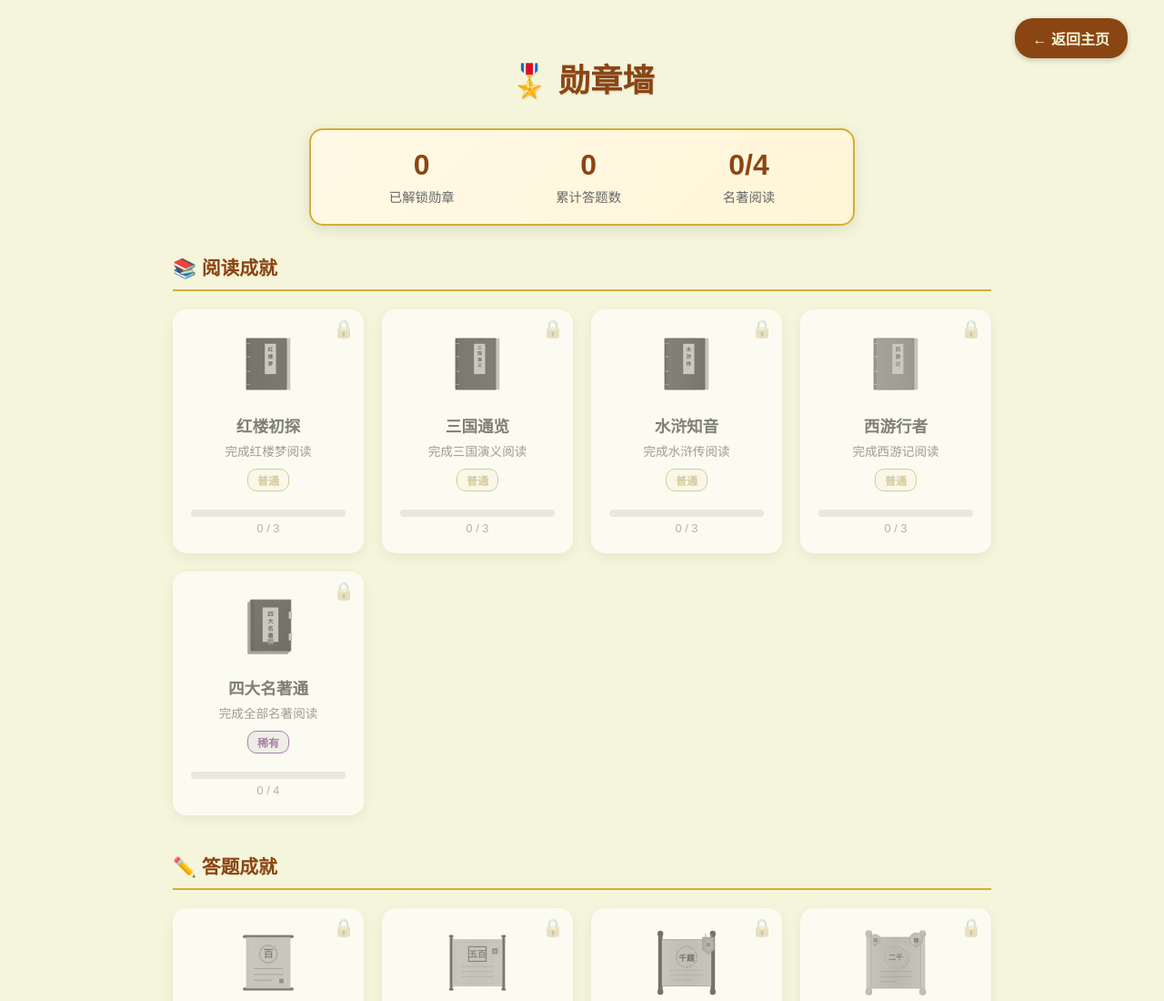
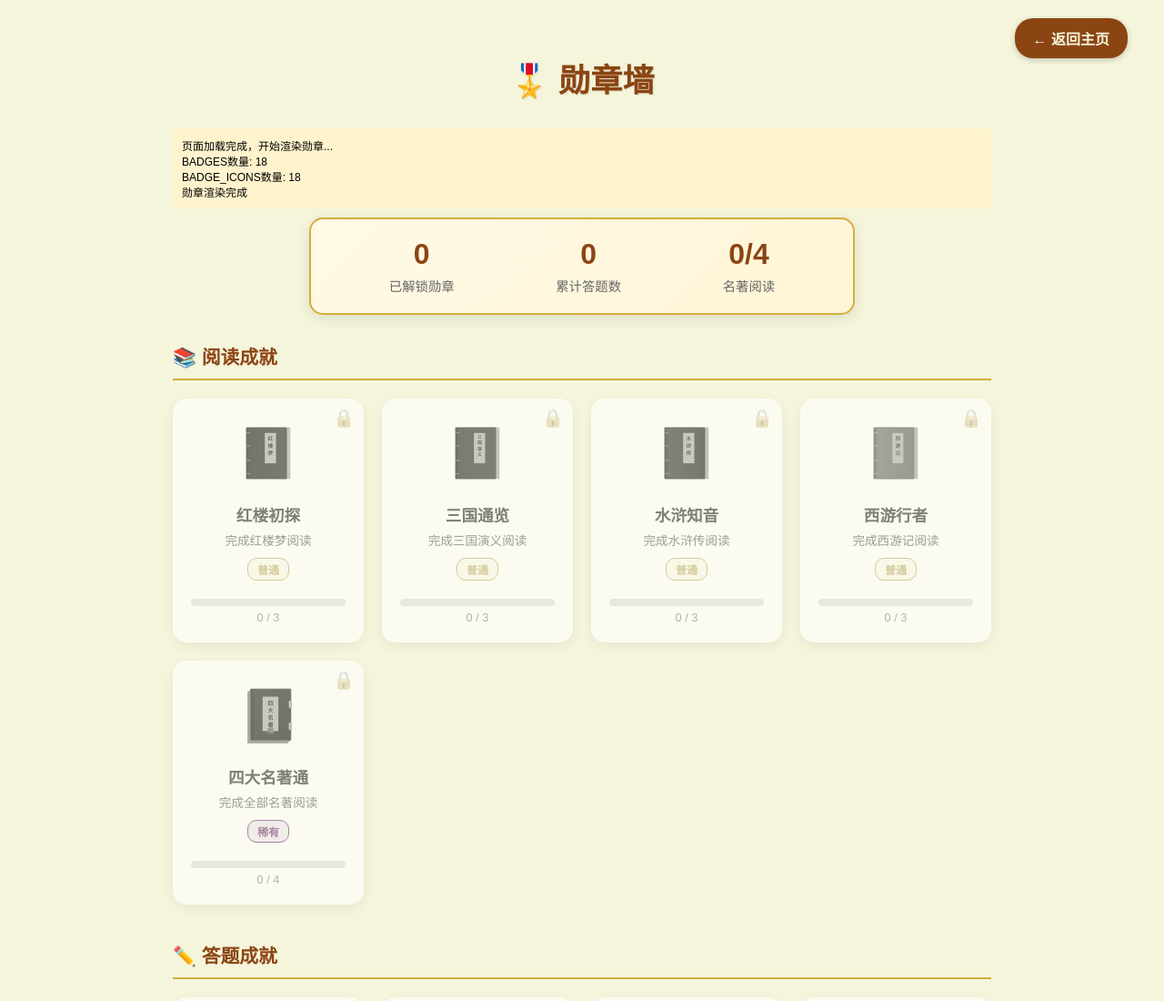
Before and after one commit to panqiaoyuan0225/wisdom-of-China, a website: page badge.html in a window 1280 px wide. Shown: the top 1100 px of the page at 91% size. Drawn offline with Linux system fonts and the light colour scheme.

Commit message:
添加勋章墙调试信息显示

```diff
--- a/badge.html
+++ b/badge.html
@@ -413,6 +413,8 @@
     <a href="home.html" class="back-link">← 返回主页</a>
 
     <h1 class="page-title">🎖️ 勋章墙</h1>
+
+    <div id="debugInfo" style="background: #fff3cd; padding: 10px; margin: 10px auto; max-width: 900px; border-radius: 5px; font-size: 12px; display: none;"></div>
 
     <div class="stats-summary">
         <div class="stat-item">
@@ -1551,12 +1553,24 @@
             }
         }
 
+        function showDebug(msg) {
+            const debugDiv = document.getElementById('debugInfo');
+            if (debugDiv) {
+                debugDiv.style.display = 'block';
+                debugDiv.innerHTML += msg + '<br>';
+            }
+        }
+
         document.addEventListener('DOMContentLoaded', function() {
+            showDebug('页面加载完成，开始渲染勋章...');
             try {
+                showDebug('BADGES数量: ' + BADGES.length);
+                showDebug('BADGE_ICONS数量: ' + Object.keys(BADGE_ICONS).length);
                 renderBadges();
+                showDebug('勋章渲染完成');
                 checkPendingNotification();
             } catch (e) {
-                console.error('初始化失败:', e);
+                showDebug('错误: ' + e.message + ' - ' + e.stack);
             }
         });
     </script>
```
